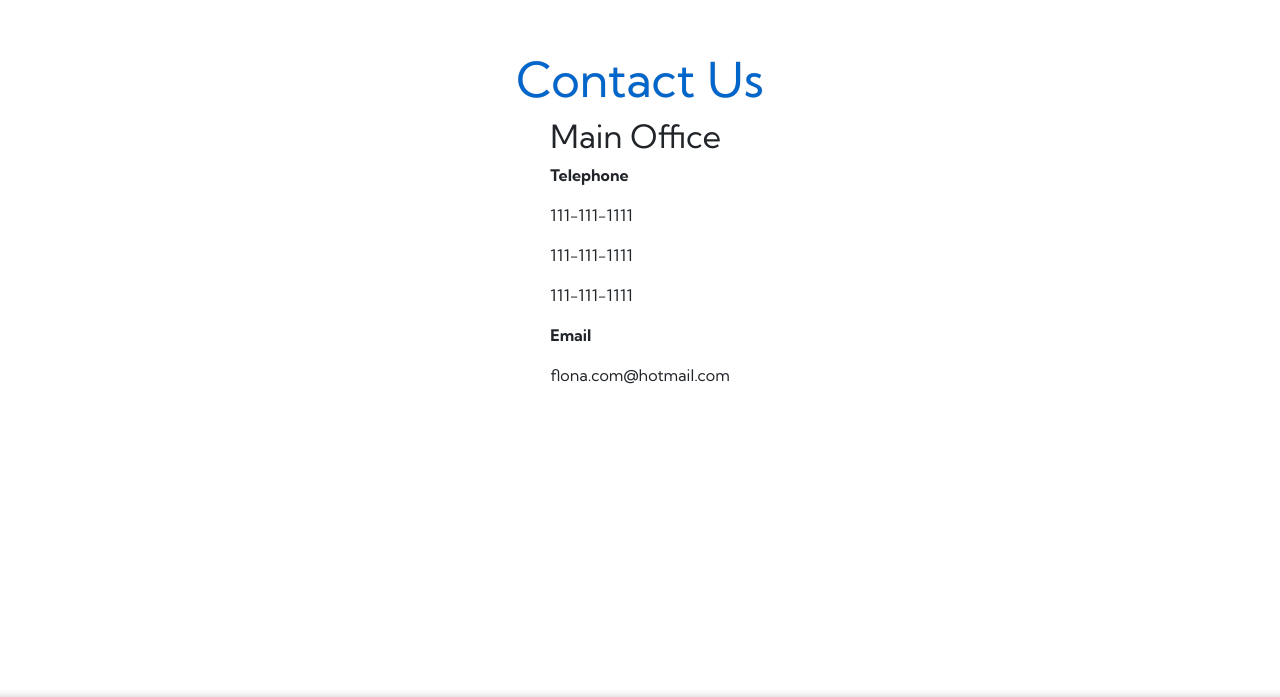
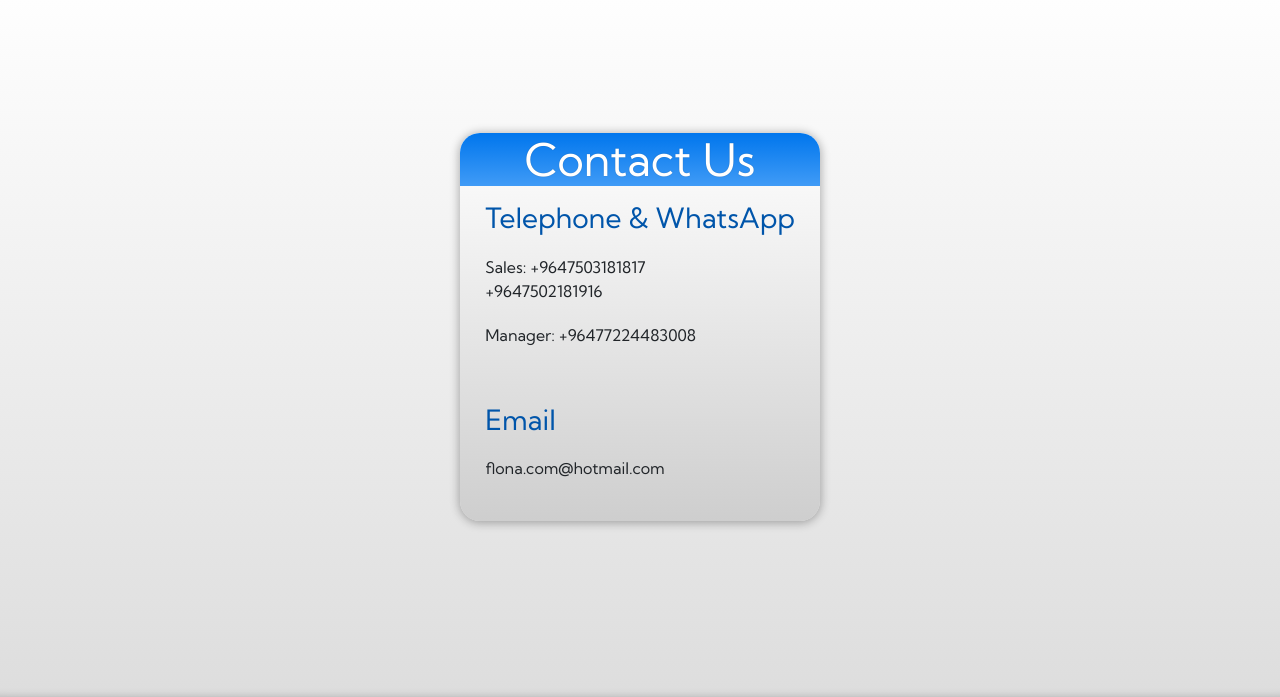
Before and after one commit to Younesz10/flonacompany, a plain HTML site: page contact.html in a window 1280 px wide. Shown: the part 91-788 px from the top of the page. Drawn offline with nearby package versions, Linux system fonts and the light colour scheme.

Commit message:
Working on contact page

```diff
--- a/contact.html
+++ b/contact.html
@@ -4,7 +4,7 @@
     <meta charset="UTF-8" />
     <meta http-equiv="X-UA-Compatible" content="IE=edge" />
     <meta name="viewport" content="width=device-width, initial-scale=1.0" />
-    <title>Contact</title>
+    <title>Contact Us</title>
     <link rel="icon" type="image/png" href="/images/flona_favicon1.png" />
 
     <link rel="stylesheet" href="style.css" />
@@ -59,18 +59,16 @@
 
     <div class="contact">
       <div class="contact__container">
-        <h1>Contact Us</h1>
         <!-- <div class="contact__form"> -->
         <div class="contact_info">
-          <h2>Main Office</h2>
+          <h1>Contact Us</h1>
           <div class="phone">
-            <p><b>Telephone</b></p>
-            <p>111-111-1111</p>
-            <p>111-111-1111</p>
-            <p>111-111-1111</p>
+            <h3>Telephone & WhatsApp</h3>
+            <p>Sales: +9647503181817<br />+9647502181916</p>
+            <p>Manager: +96477224483008</p>
           </div>
           <div class="email">
-            <p><b>Email</b></p>
+            <h3>Email</h3>
             <p>flona.com@hotmail.com</p>
           </div>
         </div>
--- a/style.css
+++ b/style.css
@@ -690,7 +690,7 @@ footer {
 .contact__container {
   display: flex;
   flex-direction: column;
-  background-color: white;
+  background-image: linear-gradient(to top, #dddddd 0%, #ffffff 100%);
   background-size: cover;
   align-items: center;
   align-content: center;
@@ -706,13 +706,6 @@ footer {
   align-content: center;
   justify-content: space-between;
   padding: auto;
-}
-.contact__container h1 {
-  text-align: center;
-  font-size: 3rem;
-  color: #0066cc;
-  text-shadow: 0px 0px 1px rgba(0, 0, 0, 0.3);
-  margin-top: -200px;
 }
 
 .contact__form form {
@@ -751,6 +744,44 @@ footer {
   color: white;
 }
 
+.contact_info {
+  display: grid;
+  align-items: center;
+  justify-content: center;
+  align-content: center;
+  background-image: linear-gradient(to top, #cecece 0%, #ffffff 100%);
+  border-radius: 20px;
+  padding: 25px;
+  box-shadow: 0 1px 10px 1px rgba(0, 0, 0, 0.3);
+}
+.contact_info h1 {
+  text-align: center;
+  font-size: 2.8rem;
+  color: #ffffff;
+  text-shadow: 0px 0px 1px rgba(0, 0, 0, 0.3);
+  background-image: linear-gradient(to top, #409bf6 0%, #0076ed 100%);
+  border-top-left-radius: 20px;
+  border-top-right-radius: 20px;
+  margin: -25px;
+}
+.contact_info h2 {
+  color: #0055aa;
+  margin-top: 50px;
+  text-align: center;
+}
+.contact_info h3 {
+  color: #0055aa;
+  margin-top: 40px;
+}
+
+.contact_info p {
+  margin-top: 20px;
+}
+
+.contact_info span {
+  margin-top: -100px;
+}
+
 @media screen and (max-width: 960px) {
   .contact__form {
     display: flex;
@@ -787,9 +818,16 @@ footer {
   }
 
   .contact__container p {
-    margin: 35px;
-    margin-bottom: 0;
-    margin-top: 20px;
+  }
+
+  .contact_info {
+    margin-top: -200px;
+  }
+  .contact_info p {
+  }
+
+  .phone {
+    display: block;
   }
 }
 
```
